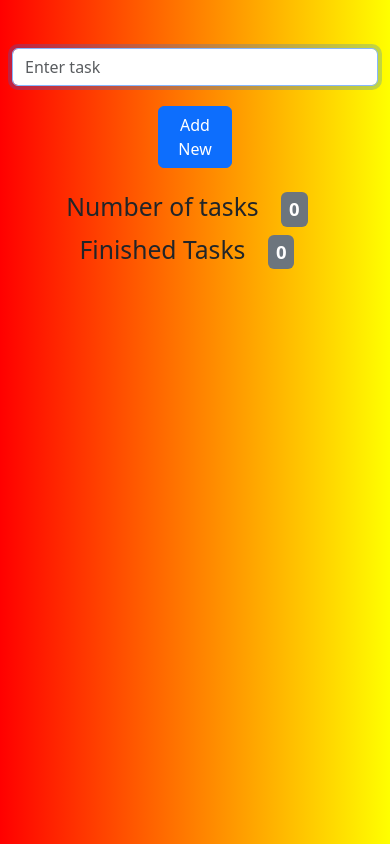
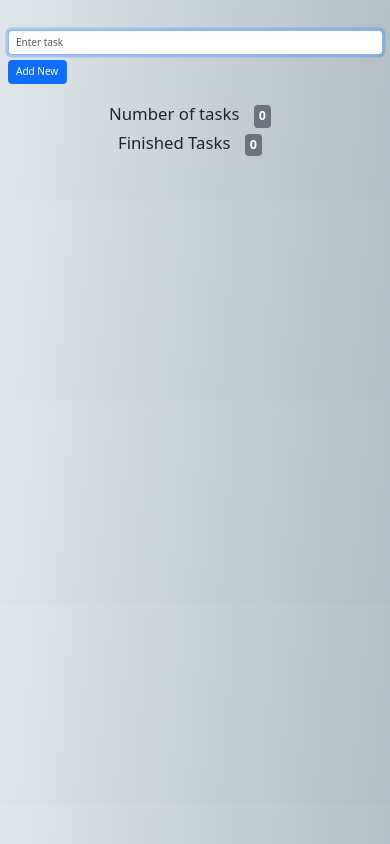
Before and after one commit to taherantar/ToDo_list, a plain HTML site: page index.html in a window 390 px wide. Drawn offline with Linux system fonts and the light colour scheme.

Commit message:
task review

```diff
--- a/css/style.css
+++ b/css/style.css
@@ -1,26 +1,30 @@
-body{
-    background-image: linear-gradient(to right, red, yellow);
+body {
+    background-image: linear-gradient(275deg, #b2bec3, #dfe6e9)
 }
 
 
 
-li{
+li {
     cursor: pointer;
 }
 
 @media only screen and (max-width: 800px) {
-h2 .d-flex:first-child{
-    display: flex!important;
+    :root {
+        font-size: 10px;
+    }
+
+    h2 .d-flex:first-child {
+        display: flex !important;
         flex-direction: column;
         text-align: center;
         align-items: center;
     }
-.row .col-9{
-	width: 100%;
-}
-.row{
+
+    .row {
         justify-content: center;
     }
-button{
+
+    /* button {
         margin-top: 20px;
+    } */
 }
--- a/index.html
+++ b/index.html
@@ -1,5 +1,6 @@
 <!DOCTYPE html>
 <html lang="en">
+
 <head>
   <meta charset="utf-8" />
   <meta http-equiv="x-ua-compatible" content="ie=edge" />
@@ -10,18 +11,10 @@
   <meta property="fb:admins" content="YourFacebookUsername" />
   <meta property="og:title" content="TO DO LIST" />
   <meta property="og:type" content="website" />
-    <meta
-      property="og:url"
-      content="https://taherantar.github.io/To-Do-List/"
-    />
-    <meta
-      property="og:description"
-      content="To-do list with HTML, CSS, and JS"
-    />
-    <meta
-      property="og:image"
-      content="https://imageio.forbes.com/specials-images/dam/imageserve/1092571024/0x0.jpg?format=jpg&amp;width=1200"
-    />
+  <meta property="og:url" content="https://taherantar.github.io/To-Do-List/" />
+  <meta property="og:description" content="To-do list with HTML, CSS, and JS" />
+  <meta property="og:image"
+    content="https://imageio.forbes.com/specials-images/dam/imageserve/1092571024/0x0.jpg?format=jpg&amp;width=1200" />
   <link rel="icon" type="icon" href="./images/list-check-solid.svg" />
   <meta name="What's App:image" content="./images/list-check-solid.svg" />
   <!-- ?Helpers -->
@@ -32,19 +25,14 @@
   <link rel="stylesheet" href="./css/style.css" />
   <title>To Do List</title>
 </head>
+
 <body>
   <div class="container mt-5">
-      <div class="row">
-        <div class="col-9">
-          <input
-            class="form-control"
-            id="taskInput"
-            type="text"
-            placeholder="Enter task"
-            autofocus
-          />
+    <div class="row g-2">
+      <div class="col-sm-12 col-md-9">
+        <input class="form-control" id="taskInput" type="text" placeholder="Enter task" autofocus />
       </div>
-        <div class="col-3">
+      <div class="col-sm-12 col-md-3">
         <button class="btn btn-primary" id="taskBtn">Add New</button>
       </div>
       <h2>
@@ -53,7 +41,7 @@
               0
             </span></h2>
 
-            <h2>Finished Tasks <span class="badge text-bg-secondary mx-3 p-2" id="finishedtasksCounter">
+          <h2>Finished Tasks <span class="badge text-bg-secondary mx-3 p-2" id="finishedTasksCounter">
               0
             </span></h2>
 
@@ -67,4 +55,5 @@
 
   <script src="./js/main.js"></script>
 </body>
+
 </html>
--- a/js/main.js
+++ b/js/main.js
@@ -2,13 +2,13 @@ var task_input = document.querySelector("#taskInput"),
   task_btn = document.querySelector("#taskBtn"),
   tasks = document.querySelector("#tasks"),
   tasks_counter = document.getElementById("tasksCounter"),
-  finished_tasks_counter = document.getElementById("finishedtasksCounter");
+  finished_tasks_counter = document.getElementById("finishedTasksCounter");
 
 task_btn.onclick = function () {
-  if (task_input.value !== "") {
+  if (task_input.value.trim() !== "") {
     addNewTask();
     focusOnInput();
-    finishetask();
+    finishTask();
     deleteTask();
     counter();
   } else {
@@ -17,8 +17,10 @@ task_btn.onclick = function () {
 };
 
 function addNewTask() {
-  tasks.innerHTML += `<li class="list-group-item list-group-item-action list-group-item-warning d-flex justify-content-between">
-  ${task_input.value}<i class="fa-solid fa-trash-can"  style="color: #ff0000;"></i>
+  tasks.innerHTML += `
+  <li class="list-group-item list-group-item-action list-group-item-warning d-flex justify-content-between">
+    ${task_input.value}
+    <i class="fa-solid fa-trash-can"  style="color: #ff0000;"></i>
   </li>`;
 }
 
@@ -30,7 +32,7 @@ function focusOnInput() {
 function counter() {
   tasks_counter.innerHTML = tasks.children.length;
 }
-function finishetask() {
+function finishTask() {
   for (let index = 0; index < tasks.children.length; index++) {
     const task = tasks.children[index];
     task.onclick = function () {
```
Lines whose indentation alone changed are shown as unchanged.
